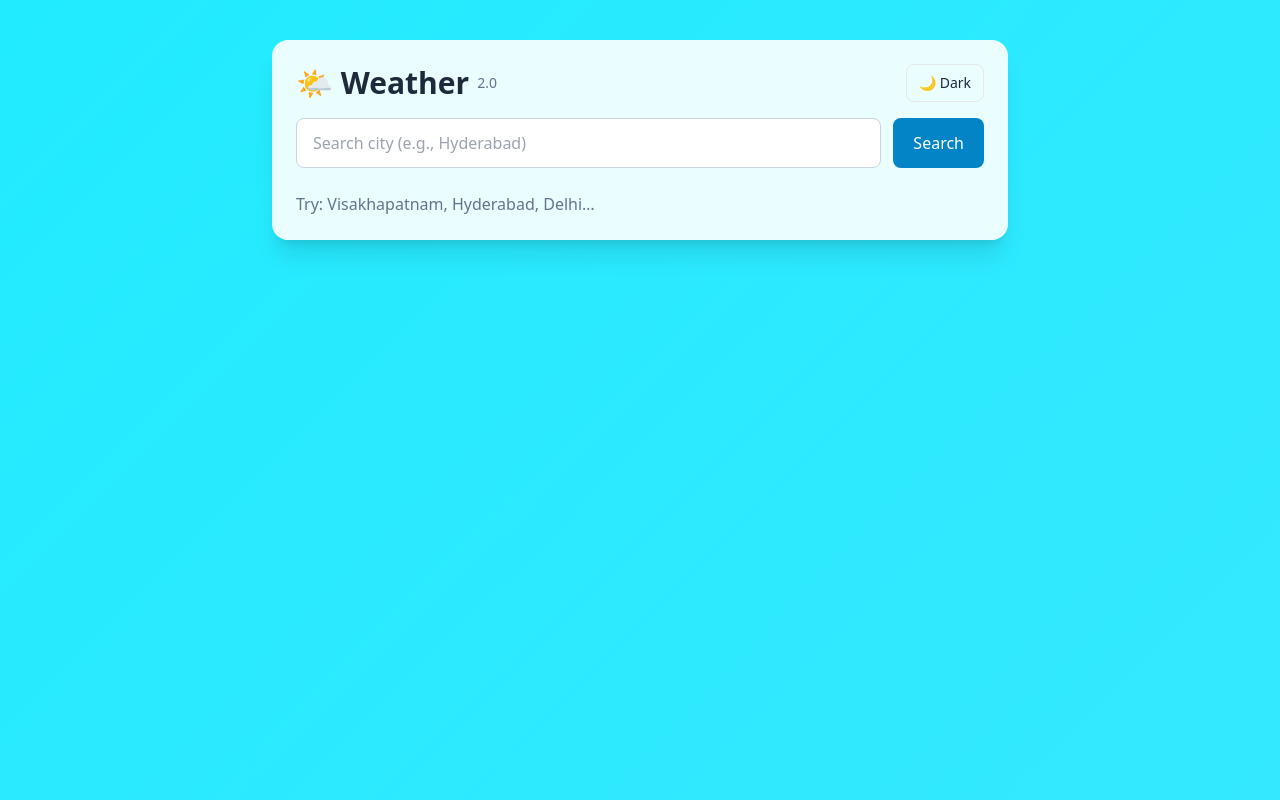
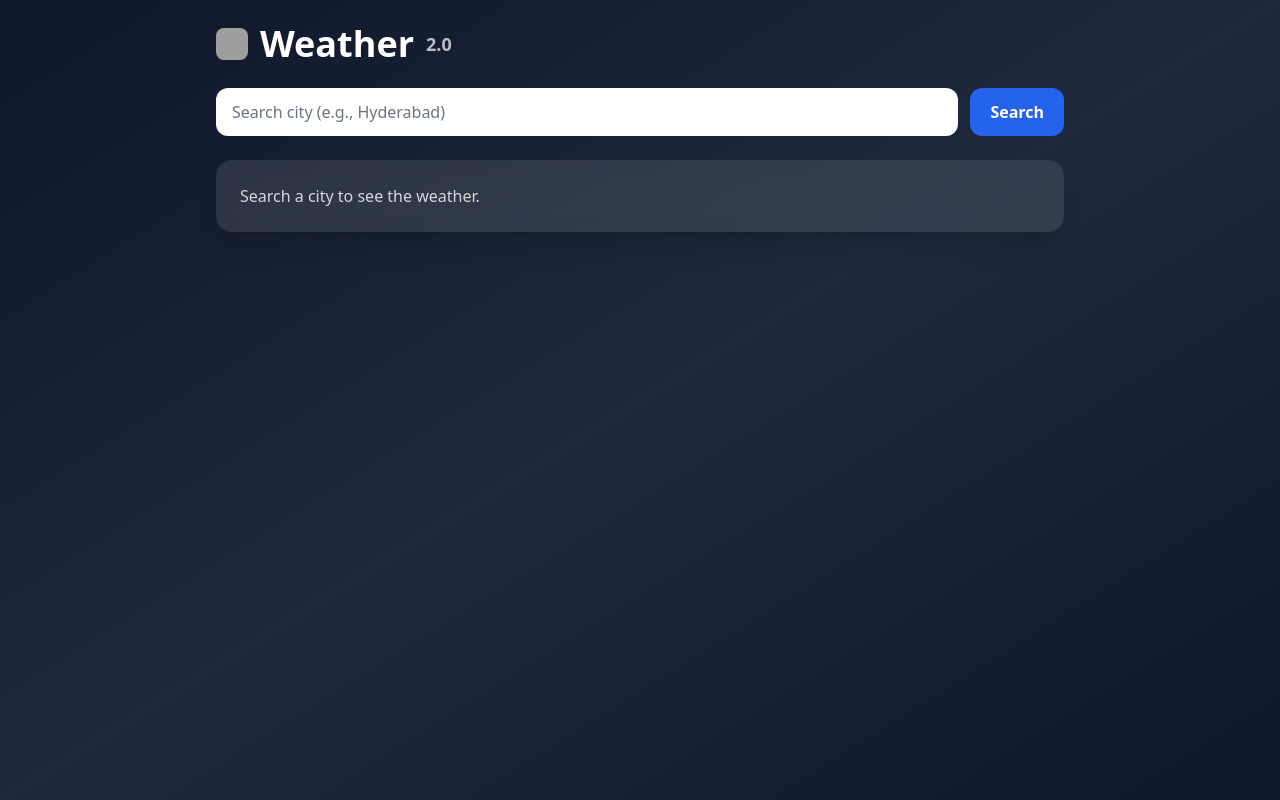
Before and after one commit to sowmyabharat1996/weather-app-2.0, a React (Vite) app: page / in a window 1280 px wide. Built offline with nearby package versions, Linux system fonts and the light colour scheme; grey boxes are pictures that could not be loaded.

Commit message:
new update

```diff
--- a/src/App.jsx
+++ b/src/App.jsx
@@ -1,166 +1,175 @@
-import { useEffect, useRef, useState } from "react";
-import ThemeToggle from "./ThemeToggle";
+import React, { useEffect, useRef, useState } from "react";
+
+// --- Little status pill shown in bottom-right ---
+function StatusPill({ isOnline, fromCache, text }) {
+  if (!text) return null;
+  const color = !isOnline
+    ? "bg-amber-500/90"
+    : fromCache
+    ? "bg-sky-600/90"
+    : "bg-emerald-600/90";
+  return (
+    <div className={`fixed bottom-4 right-4 z-50 px-3 py-1 rounded-full text-sm text-white shadow-lg ${color}`}>
+      {text}
+    </div>
+  );
+}
+
+// Helper: map temp to a nice gradient
+function bgFromTemp(tC) {
+  if (tC == null) return "from-slate-900 via-slate-800 to-slate-900";
+  if (tC <= 10)   return "from-sky-900 via-sky-800 to-cyan-800";
+  if (tC <= 20)   return "from-teal-800 via-sky-700 to-cyan-700";
+  if (tC <= 28)   return "from-indigo-800 via-purple-700 to-violet-700";
+  if (tC <= 34)   return "from-orange-600 via-amber-500 to-yellow-500";
+  return            "from-red-700 via-orange-600 to-amber-600";
+}
+
+// Cache-aware fetch: returns last cached JSON when offline
+async function fetchWithCacheFallback(url, cacheName) {
+  try {
+    const res = await fetch(url);
+    if (!res.ok) throw new Error("Network error");
+    return { data: await res.json(), fromCache: false };
+  } catch (err) {
+    if ("caches" in window) {
+      const cache = await caches.open(cacheName);
+      const cached = await cache.match(url);
+      if (cached) {
+        return { data: await cached.json(), fromCache: true };
+      }
+    }
+    throw err;
+  }
+}
 
 export default function App() {
   const [query, setQuery] = useState("");
-  const [city, setCity] = useState(null);
-  const [wx, setWx] = useState(null);
-  const [loading, setLoading] = useState(false);
-  const [err, setErr] = useState("");
+  const [weather, setWeather] = useState(null);
+  const [statusText, setStatusText] = useState("");
+  const [isOnline, setIsOnline] = useState(typeof navigator !== "undefined" ? navigator.onLine : true);
+  const [fromCache, setFromCache] = useState(false);
+  const lastRequestRef = useRef(null);
 
-  // Debounce timer ref
-  const t = useRef(null);
+  // Network listeners
+  useEffect(() => {
+    const on  = () => setIsOnline(true);
+    const off = () => setIsOnline(false);
+    window.addEventListener("online", on);
+    window.addEventListener("offline", off);
+    return () => {
+      window.removeEventListener("online", on);
+      window.removeEventListener("offline", off);
+    };
+  }, []);
 
-  // Auto-search after user stops typing (600ms)
+  // Auto-refresh when online again (re-fetch last URL silently)
   useEffect(() => {
-    if (!query || query.trim().length < 3) return;
-    if (t.current) clearTimeout(t.current);
-    t.current = setTimeout(() => {
-      fetchWeather(); // no event needed
-    }, 600);
-    return () => clearTimeout(t.current);
-  }, [query]);
+    (async () => {
+      if (isOnline && lastRequestRef.current) {
+        try {
+          const { data } = await fetchWithCacheFallback(lastRequestRef.current, "weather-api-cache");
+          setWeather(data);
+          setFromCache(false);
+          setStatusText("Back online — updated");
+        } catch {/* ignore */}
+      } else if (!isOnline) {
+        setStatusText("Offline mode — showing last saved data");
+      }
+    })();
+  }, [isOnline]);
 
-  async function fetchWeather(e) {
-    e?.preventDefault();
-    setErr("");
-    setWx(null);
-    setCity(null);
-    if (!query.trim()) return;
+  // Geocode city → coords
+  async function geocodeCity(name) {
+    const url = `https://geocoding-api.open-meteo.com/v1/search?name=${encodeURIComponent(name)}&count=1&language=en&format=json`;
+    const { data } = await fetchWithCacheFallback(url, "geocoding-cache");
+    if (!data?.results?.length) throw new Error("City not found");
+    const r = data.results[0];
+    return { lat: r.latitude, lon: r.longitude, label: `${r.name}, ${r.admin1 || r.country || ""}`.replace(/, $/, "") };
+  }
+
+  // Fetch weather for coords
+  async function loadWeatherByCoords(lat, lon) {
+    const url = `https://api.open-meteo.com/v1/forecast?latitude=${lat}&longitude=${lon}&current_weather=true&hourly=temperature_2m`;
+    lastRequestRef.current = url;
+    setStatusText(isOnline ? "Fetching latest…" : "Offline: showing last saved data if available");
 
     try {
-      setLoading(true);
-
-      // 1) geocode
-      const geoRes = await fetch(
-        `https://geocoding-api.open-meteo.com/v1/search?name=${encodeURIComponent(
-          query
-        )}&count=1&language=en&format=json`
-      );
-      const geo = await geoRes.json();
-      if (!geo?.results?.length) {
-        setErr("City not found");
-        setLoading(false);
-        return;
+      const { data, fromCache: cached } = await fetchWithCacheFallback(url, "weather-api-cache");
+      setWeather(data);
+      setFromCache(cached);
+      localStorage.setItem("lastWeather", JSON.stringify({ url, payload: data, ts: Date.now() }));
+      setStatusText(!isOnline ? "Offline: showing last saved data" : cached ? "Loaded from cache" : "Live update");
+    } catch {
+      const last = localStorage.getItem("lastWeather");
+      if (last) {
+        const { payload } = JSON.parse(last);
+        setWeather(payload);
+        setFromCache(true);
+        setStatusText("Loaded last result (local)");
+      } else {
+        setStatusText(!isOnline ? "Offline & no saved data yet" : "Couldn’t load weather");
       }
-      const place = geo.results[0];
-      setCity({ name: place.name, country: place.country, admin: place.admin1 });
-
-      // 2) weather
-      const wxRes = await fetch(
-        `https://api.open-meteo.com/v1/forecast?latitude=${place.latitude}&longitude=${place.longitude}&current_weather=true&windspeed_unit=kmh`
-      );
-      const data = await wxRes.json();
-      setWx(data.current_weather);
-    } catch {
-      setErr("Unable to fetch weather");
-    } finally {
-      setLoading(false);
     }
   }
 
-  // -------- Animated gradient colors by temperature ----------
-  function getGradientForTemp(tempC) {
-    // Fallback when we don't have weather yet
-    if (tempC == null) {
-      return {
-        g1: "linear-gradient(135deg, #bae6fd 0%, #7dd3fc 100%)",
-        g2: "linear-gradient(135deg, #0ea5e9 0%, #38bdf8 100%)",
-      };
+  // On submit: geocode then fetch weather
+  async function onSearch(e) {
+    e.preventDefault();
+    if (!query.trim()) return;
+    try {
+      const { lat, lon } = await geocodeCity(query.trim());
+      await loadWeatherByCoords(lat, lon);
+    } catch (e2) {
+      setStatusText(e2.message || "Search failed");
     }
-    if (tempC <= 14) {
-      // cold → blues
-      return {
-        g1: "linear-gradient(135deg, #93c5fd 0%, #60a5fa 100%)",
-        g2: "linear-gradient(135deg, #0ea5e9 0%, #38bdf8 100%)",
-      };
-    } else if (tempC <= 27) {
-      // mild → teal/green
-      return {
-        g1: "linear-gradient(135deg, #34d399 0%, #22c55e 100%)",
-        g2: "linear-gradient(135deg, #14b8a6 0%, #06b6d4 100%)",
-      };
-    }
-    // warm → orange/pink
-    return {
-      g1: "linear-gradient(135deg, #fb923c 0%, #f97316 100%)",
-      g2: "linear-gradient(135deg, #fb7185 0%, #f43f5e 100%)",
-    };
   }
 
-  const grads = getGradientForTemp(wx?.temperature);
+  const tempC = weather?.current_weather?.temperature ?? null;
+  const bg = bgFromTemp(tempC);
 
   return (
-    <div
-      className="min-h-screen bg-animated dark:bg-animated-dark text-slate-800 dark:text-slate-100"
-      style={
-        {
-          // CSS variables consumed by the animated bg class
-          "--grad-1": grads.g1,
-          "--grad-2": grads.g2,
-        }
-      }
-    >
-      <div className="max-w-3xl mx-auto px-4 py-10">
-        <div className="bg-white/90 dark:bg-slate-800/90 rounded-2xl shadow-xl p-6 transition-colors duration-300">
-          {/* Header */}
-          <div className="flex items-center justify-between mb-4">
-            <h1 className="text-3xl font-bold flex items-center gap-2">
-              <span>🌤️ Weather</span>
-              <span className="text-sm font-medium text-slate-500 dark:text-slate-300">
-                2.0
-              </span>
+    <div className={`min-h-screen bg-gradient-to-br ${bg} text-white`}>
+      <div className="max-w-4xl mx-auto p-6">
+        <header className="flex items-center justify-between mb-6">
+          <h1 className="text-3xl sm:text-4xl font-bold flex items-center gap-3">
+            <img src="/pwa-192.png" alt="logo" className="h-8 w-8 rounded-lg" />
+            Weather <span className="opacity-70 text-lg">2.0</span>
           </h1>
-            <ThemeToggle />
-          </div>
+        </header>
 
-          {/* Search */}
-          <form onSubmit={fetchWeather} className="mt-2 flex gap-3">
+        <form onSubmit={onSearch} className="flex gap-3">
           <input
+            className="flex-1 rounded-xl px-4 py-3 text-gray-900 placeholder-gray-500 outline-none"
+            placeholder="Search city (e.g., Hyderabad)"
             value={query}
             onChange={(e) => setQuery(e.target.value)}
-              placeholder="Search city (e.g., Hyderabad)"
-              className="flex-1 rounded-lg border border-slate-300 px-4 py-3 focus:outline-none focus:ring-2 focus:ring-sky-400 dark:bg-slate-700 dark:border-slate-600 dark:placeholder-slate-300"
           />
-            <button
-              disabled={loading}
-              className="rounded-lg bg-sky-600 text-white px-5 py-3 hover:bg-sky-700 disabled:opacity-60"
-            >
-              {loading ? "Loading..." : "Search"}
+          <button className="px-5 py-3 rounded-xl bg-blue-600 hover:bg-blue-500 font-semibold">
+            Search
           </button>
         </form>
 
-          {/* Error */}
-          {err && <p className="mt-4 text-rose-500">{err}</p>}
-
-          {/* Results */}
-          {city && wx && (
-            <div className="mt-8">
-              <h2 className="text-2xl font-semibold">
-                {city.name}
-                {city.admin ? `, ${city.admin}` : ""}, {city.country}
-              </h2>
-
-              <div className="mt-4 flex items-end gap-8">
-                <div className="text-6xl font-extrabold">
-                  {Math.round(wx.temperature)}°C
+        {/* Card */}
+        <div className="mt-6 bg-white/10 backdrop-blur rounded-2xl p-6 shadow-xl">
+          {weather ? (
+            <>
+              <div className="text-5xl font-extrabold">{Math.round(tempC)}°C</div>
+              <div className="mt-2 opacity-90 text-sm">
+                Wind: {weather.current_weather?.windspeed ?? "--"} km/h ·
+                Direction: {weather.current_weather?.winddirection ?? "--"}°
               </div>
-                <div className="space-y-1 text-slate-600 dark:text-slate-300">
-                  <div>Wind: {wx.windspeed} km/h</div>
-                  <div>Direction: {wx.winddirection}°</div>
-                  <div>Updated: {new Date(wx.time).toLocaleString()}</div>
+              <div className="mt-2 opacity-75 text-xs">
+                Updated: {new Date().toLocaleString()}
               </div>
-              </div>
-            </div>
-          )}
-
-          {!city && !loading && !err && (
-            <p className="mt-6 text-slate-500 dark:text-slate-400">
-              Try: Visakhapatnam, Hyderabad, Delhi…
-            </p>
+            </>
+          ) : (
+            <div className="opacity-80">Search a city to see the weather.</div>
           )}
         </div>
       </div>
+
+      <StatusPill isOnline={isOnline} fromCache={fromCache} text={statusText} />
     </div>
   );
 }
--- a/vite.config.js
+++ b/vite.config.js
@@ -2,7 +2,6 @@ import { defineConfig } from 'vite'
 import react from '@vitejs/plugin-react'
 import { VitePWA } from 'vite-plugin-pwa'
 
-// https://vitejs.dev/config/
 export default defineConfig({
   plugins: [
     react(),
@@ -11,18 +10,8 @@ export default defineConfig({
       includeAssets: ['favicon.png', 'pwa-192.png', 'pwa-512.png', 'vite.svg'],
       manifest: {
         screenshots: [
-          {
-            src: '/pwa-512.png',
-            sizes: '512x512',
-            type: 'image/png',
-            form_factor: 'wide'
-          },
-          {
-            src: '/pwa-192.png',
-            sizes: '192x192',
-            type: 'image/png',
-            form_factor: 'narrow'
-          }
+          { src: '/pwa-512.png', sizes: '512x512', type: 'image/png', form_factor: 'wide' },
+          { src: '/pwa-192.png', sizes: '192x192', type: 'image/png', form_factor: 'narrow' }
         ],
         name: 'Weather App',
         short_name: 'Weather',
@@ -33,43 +22,31 @@ export default defineConfig({
         display: 'standalone',
         start_url: '/',
         icons: [
-          {
-            src: '/pwa-192.png',
-            sizes: '192x192',
-            type: 'image/png'
-          },
-          {
-            src: '/pwa-512.png',
-            sizes: '512x512',
-            type: 'image/png'
-          },
-          {
-            // ✅ Android adaptive icon (maskable)
-            src: '/pwa-512.png',
-            sizes: '512x512',
-            type: 'image/png',
-            purpose: 'maskable any'
-          }
+          { src: '/pwa-192.png', sizes: '192x192', type: 'image/png' },
+          { src: '/pwa-512.png', sizes: '512x512', type: 'image/png' },
+          { src: '/pwa-512.png', sizes: '512x512', type: 'image/png', purpose: 'maskable any' }
         ]
       },
       workbox: {
         runtimeCaching: [
           {
+            // Weather API: serve cached immediately, refresh in background
             urlPattern: /^https:\/\/api\.open-meteo\.com\/.*/i,
-            handler: 'NetworkFirst',
+            handler: 'StaleWhileRevalidate',
             options: {
               cacheName: 'weather-api-cache',
-              expiration: { maxEntries: 50, maxAgeSeconds: 3600 },
-              networkTimeoutSeconds: 5
+              expiration: { maxEntries: 100, maxAgeSeconds: 60 * 60 * 6 },
+              cacheableResponse: { statuses: [0, 200] }
             }
           },
           {
+            // Geocoding API
             urlPattern: /^https:\/\/geocoding-api\.open-meteo\.com\/.*/i,
-            handler: 'NetworkFirst',
+            handler: 'StaleWhileRevalidate',
             options: {
               cacheName: 'geocoding-cache',
-              expiration: { maxEntries: 50, maxAgeSeconds: 3600 },
-              networkTimeoutSeconds: 5
+              expiration: { maxEntries: 100, maxAgeSeconds: 60 * 60 * 24 },
+              cacheableResponse: { statuses: [0, 200] }
             }
           }
         ]
```
Lines whose indentation alone changed are shown as unchanged.
